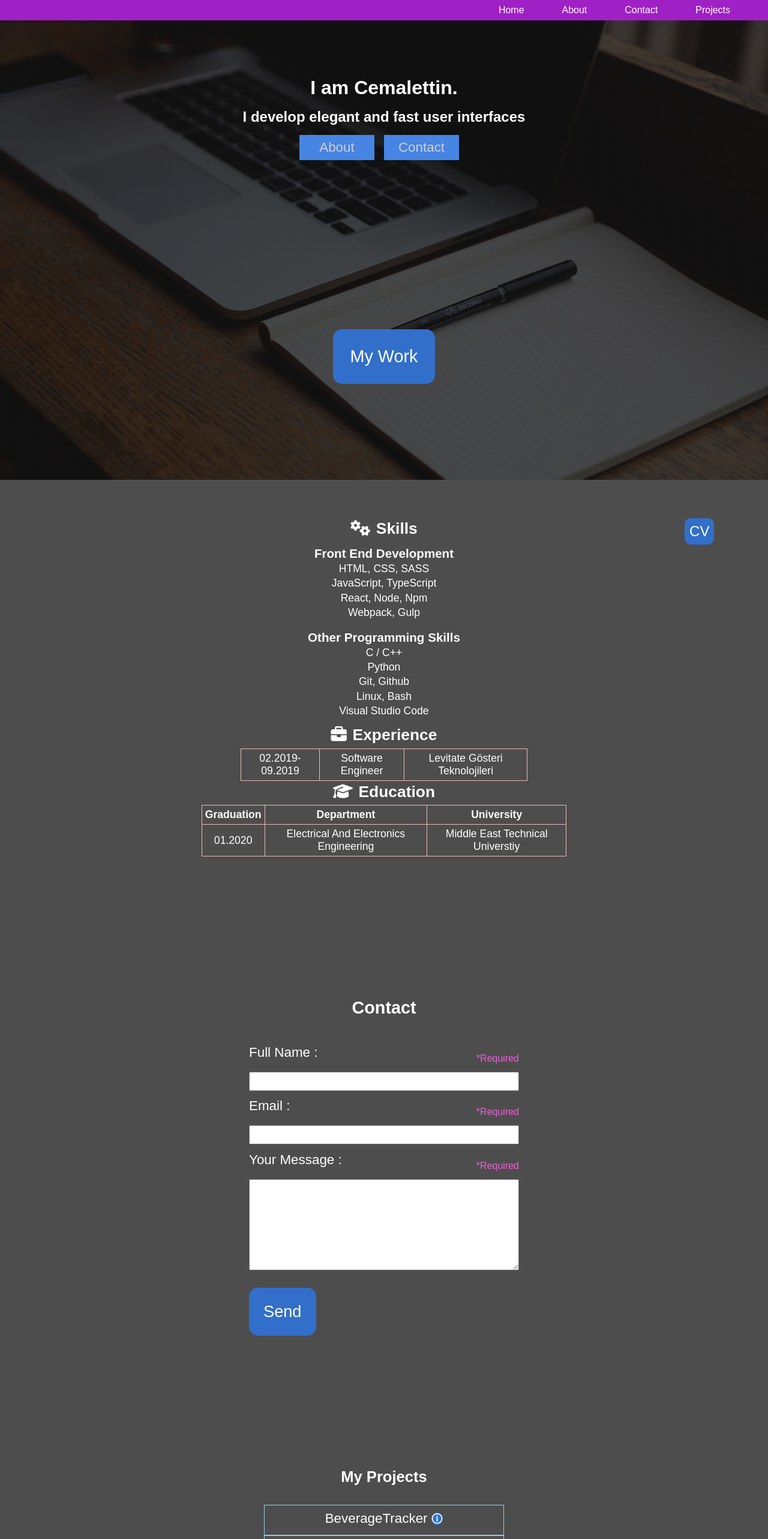
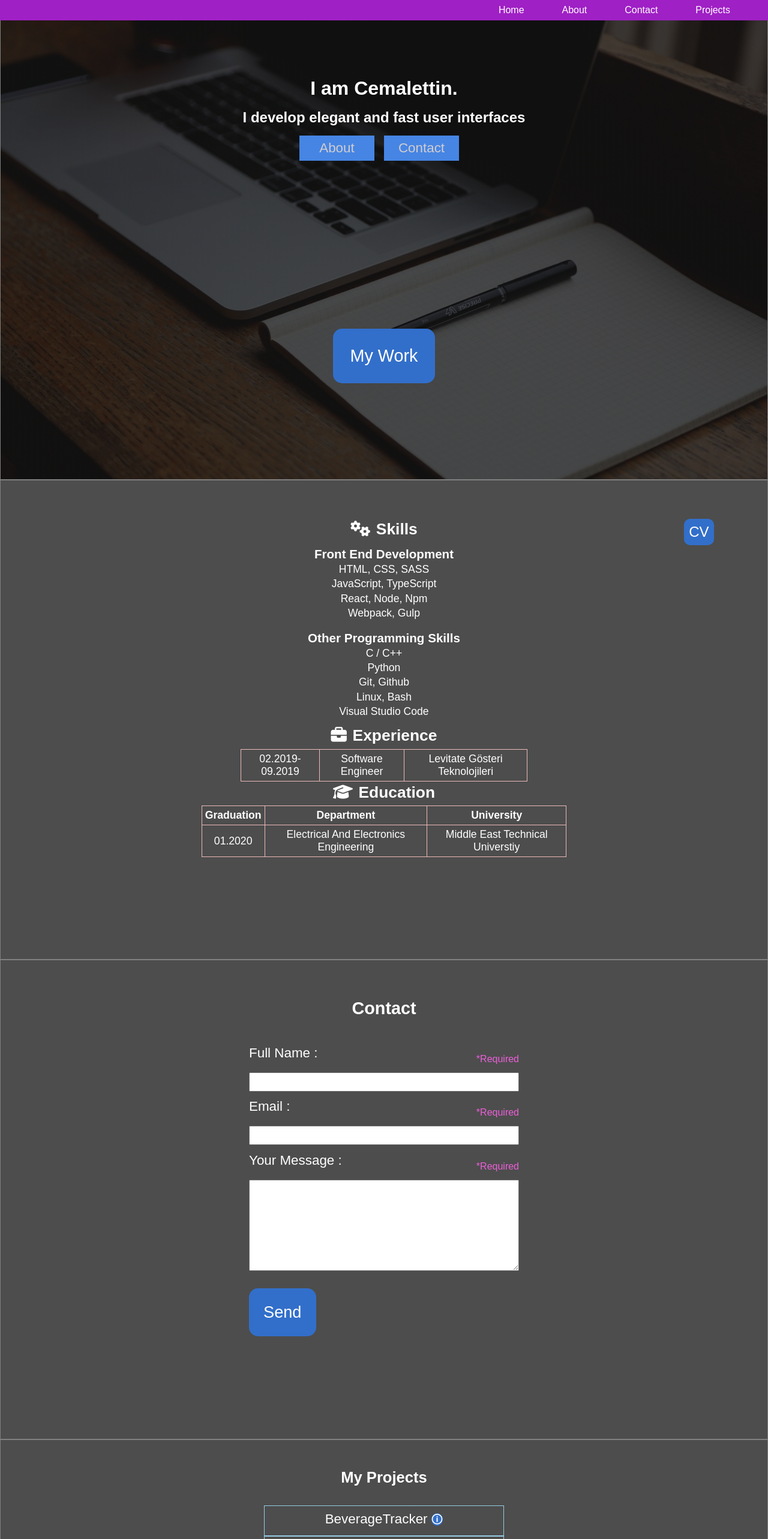
Before and after one commit to cmlttnts/cmlttnts.github.io, a React (Create React App) app: page / in a window 1280 px wide. Shown: the top 2566 px of the page at 60% size. Built offline with nearby package versions, Linux system fonts and the light colour scheme.

Commit message:
solver a min-height problem on small height devices

```diff
--- a/src/Components/About/About.scss
+++ b/src/Components/About/About.scss
@@ -13,8 +13,6 @@
   align-items: center;
   text-align: center;
   //Diamensions
-  width: 100vw;
-  height: 100vh;
   //Position
   position: relative;
   //Margin, Padding
--- a/src/Components/About/About.tsx
+++ b/src/Components/About/About.tsx
@@ -14,7 +14,7 @@ type PropType= {
 // Destructure the props
 const About = (/* { prop1, prop2 }: PropType */): JSX.Element => {
   return (
-    <div className="About" id="about">
+    <div className="About MajorSection" id="about">
       <a className="ctaHomePri" href="cv/cemalettin_tas_cv.pdf">CV</a>
       <div className="Skills">
         <h2>
--- a/src/Components/Contact/Contact.scss
+++ b/src/Components/Contact/Contact.scss
@@ -10,8 +10,6 @@
   justify-content: flex-start;
   align-items: center;
   //Diamensions
-  width: 100vw;
-  height: 100vh;
   //Position
   //Margin, Padding
   padding-top: 1rem;
--- a/src/Components/Contact/Contact.tsx
+++ b/src/Components/Contact/Contact.tsx
@@ -9,7 +9,7 @@ const Contact = (): JSX.Element => {
   };
 
   return (
-    <div className="Contact" id="contact">
+    <div className="Contact MajorSection" id="contact">
       <h2>Contact</h2>
       <form className="contact-form" onSubmit={handleSubmit}>
         <label htmlFor="fullname">Full Name : </label>
--- a/src/Components/Home/Home.scss
+++ b/src/Components/Home/Home.scss
@@ -16,8 +16,6 @@
   align-items: center;
   text-align: center;
   //Diamensions
-  width: 100vw;
-  height: 100vh;
   //Position
   position: relative;
   //Margin, Padding
--- a/src/Components/Home/Home.tsx
+++ b/src/Components/Home/Home.tsx
@@ -6,7 +6,7 @@ import React from 'react';
 
 const Home = (): JSX.Element => {
   return (
-    <div className="Home" id="home">
+    <div className="Home MajorSection" id="home">
       <header className="Header">
         <div className="HeaderSec">
           <h1>I am Cemalettin.</h1>
--- a/src/Components/Projects/Projects.scss
+++ b/src/Components/Projects/Projects.scss
@@ -7,8 +7,6 @@
   color: white;
   //Display
   //Diamensions
-  width: 100vw;
-  height: 100vh;
   //Position
   //Margin, Padding
   padding-top: 2rem;
--- a/src/Components/Projects/Projects.tsx
+++ b/src/Components/Projects/Projects.tsx
@@ -5,7 +5,7 @@ import React from 'react';
 // Destructure the props
 const Projects = (): JSX.Element => {
   return (
-    <div className="Projects" id="projects">
+    <div className="Projects MajorSection" id="projects">
       <h2>My Projects</h2>
       <ul>
         <li>
--- a/src/main.scss
+++ b/src/main.scss
@@ -57,3 +57,10 @@ button:hover {
 button:active {
   background-color: main.$pri_bg_col;
 }
+
+.MajorSection {
+  border: 1px solid grey;
+  //Diamensions
+  width: 100vw;
+  min-height: 100vh;
+}
```
